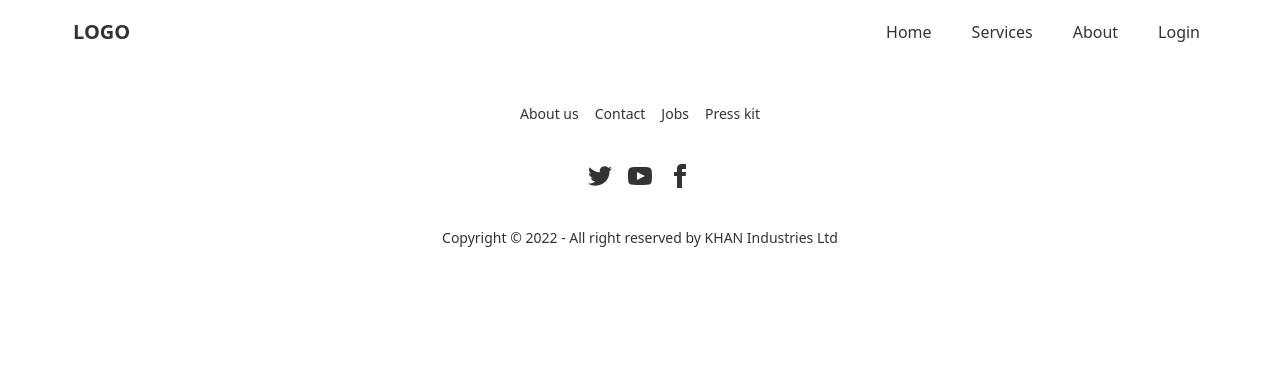
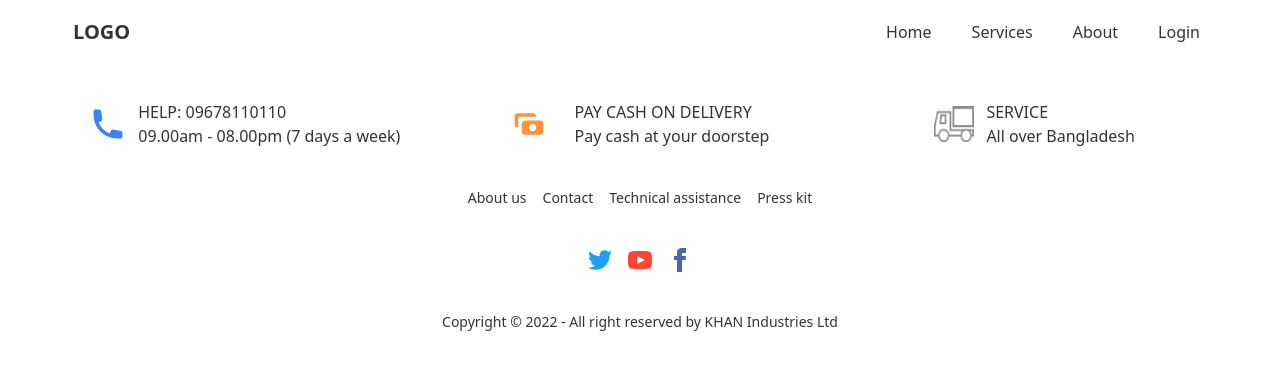
Before and after one commit to rumon5h/manufacturer-website-client, a React (Create React App) app: page /home in a window 1280 px wide. Shown: the top 370 px of the page. Built offline with nearby package versions, Linux system fonts and the light colour scheme; no server answers.

Commit message:
added benefits section

```diff
--- a/package.json
+++ b/package.json
@@ -3,6 +3,7 @@
   "version": "0.1.0",
   "private": true,
   "dependencies": {
+    "@heroicons/react": "^1.0.6",
     "@testing-library/jest-dom": "^5.16.4",
     "@testing-library/react": "^13.2.0",
     "@testing-library/user-event": "^13.5.0",
--- a/src/App.js
+++ b/src/App.js
@@ -1,12 +1,12 @@
 import { Route, Routes } from 'react-router-dom';
 import './App.css';
 import Home from './pages/Home/Home/Home';
-import Navbar from './pages/Home/Navbar/Navbar';
 import Login from './pages/Login/Login';
 import Signup from './pages/Signup/Signup';
 import  { Toaster } from 'react-hot-toast';
 import PrivateRoute from './pages/PrivateRoute/PrivateRoute';
 import Services from './pages/Services/Services';
+import Navbar from './pages/Navbar/Navbar';
 
 
 function App() {
--- /dev/null
+++ b/src/pages/Home/Benefits/Benefits.js
@@ -0,0 +1,37 @@
+import React from 'react';
+import { PhoneIcon, CashIcon } from '@heroicons/react/solid';
+import carImageIcon from '../../../images/service-icon.png';
+
+
+const Benefits = () => {
+    return (
+        <div className='grid grid-cols-1 md:grid-cols-2 lg:grid-cols-3'>
+            <div className='flex justify-center items-center mt-9'>
+                <PhoneIcon className="h-9 w-9 mr-3 text-blue-500 "></PhoneIcon>
+                <div>
+                    <p>HELP: 09678110110</p>
+                    <p>09.00am - 08.00pm (7 days a week)
+                    </p>
+                </div>
+            </div>
+            <div className='flex justify-center gap-4 items-center mt-9'>
+                <CashIcon className="h-9 w-9 mr-3 text-orange-400"></CashIcon>
+                <div>
+                    <p>PAY CASH ON DELIVERY</p>
+                    <p>Pay cash at your doorstep</p>
+                </div>
+            </div>
+            <div className='flex justify-center items-center mt-9'>
+
+                <img src={carImageIcon} className="h-9 w-10 mr-3" alt="" />
+                <div>
+                    <p>SERVICE</p>
+                    <p>All over Bangladesh</p>
+                </div>
+            </div>
+
+        </div>
+    );
+};
+
+export default Benefits;
--- a/src/pages/Home/Home/Home.js
+++ b/src/pages/Home/Home/Home.js
@@ -1,9 +1,11 @@
 import React from 'react';
+import Benefits from '../Benefits/Benefits';
 import Footer from '../../Shared/Footer/Footer';
 
 const Home = () => {
     return (
         <div>
+            <Benefits></Benefits>
             <Footer></Footer>
         </div>
     );
--- a/src/pages/Home/Navbar/Navbar.js
+++ b/src/pages/Navbar/Navbar.js
@@ -2,7 +2,8 @@
 import React from 'react';
 import { useAuthState } from 'react-firebase-hooks/auth';
 import { Link } from 'react-router-dom';
-import auth from '../../../firebase.init';
+import auth from '../../firebase.init';
+
 
 const Navbar = () => {
     const [user] = useAuthState(auth);
--- a/src/pages/Shared/Footer/Footer.js
+++ b/src/pages/Shared/Footer/Footer.js
@@ -7,14 +7,14 @@
             <div className="grid grid-flow-col gap-4">
                 <Link to='' className="link link-hover">About us</Link>
                 <Link to='' className="link link-hover">Contact</Link>
-                <Link to='' className="link link-hover">Jobs</Link>
+                <Link to='' className="link link-hover">Technical assistance</Link>
                 <Link to='' className="link link-hover">Press kit</Link>
             </div>
             <div>
                 <div className="grid grid-flow-col gap-4">
-                    <Link to=''><svg xmlns="http://www.w3.org/2000/svg" width="24" height="24" viewBox="0 0 24 24" className="fill-current"><path d="M24 4.557c-.883.392-1.832.656-2.828.775 1.017-.609 1.798-1.574 2.165-2.724-.951.564-2.005.974-3.127 1.195-.897-.957-2.178-1.555-3.594-1.555-3.179 0-5.515 2.966-4.797 6.045-4.091-.205-7.719-2.165-10.148-5.144-1.29 2.213-.669 5.108 1.523 6.574-.806-.026-1.566-.247-2.229-.616-.054 2.281 1.581 4.415 3.949 4.89-.693.188-1.452.232-2.224.084.626 1.956 2.444 3.379 4.6 3.419-2.07 1.623-4.678 2.348-7.29 2.04 2.179 1.397 4.768 2.212 7.548 2.212 9.142 0 14.307-7.721 13.995-14.646.962-.695 1.797-1.562 2.457-2.549z"></path></svg></Link>
-                    <Link to=''><svg xmlns="http://www.w3.org/2000/svg" width="24" height="24" viewBox="0 0 24 24" className="fill-current"><path d="M19.615 3.184c-3.604-.246-11.631-.245-15.23 0-3.897.266-4.356 2.62-4.385 8.816.029 6.185.484 8.549 4.385 8.816 3.6.245 11.626.246 15.23 0 3.897-.266 4.356-2.62 4.385-8.816-.029-6.185-.484-8.549-4.385-8.816zm-10.615 12.816v-8l8 3.993-8 4.007z"></path></svg></Link>
-                    <Link to=''><svg xmlns="http://www.w3.org/2000/svg" width="24" height="24" viewBox="0 0 24 24" className="fill-current"><path d="M9 8h-3v4h3v12h5v-12h3.642l.358-4h-4v-1.667c0-.955.192-1.333 1.115-1.333h2.885v-5h-3.808c-3.596 0-5.192 1.583-5.192 4.615v3.385z"></path></svg></Link>
+                    <Link to=''><svg xmlns="http://www.w3.org/2000/svg" width="24" height="24" viewBox="0 0 24 24" className="fill-current text-[#1CA1F2]"><path d="M24 4.557c-.883.392-1.832.656-2.828.775 1.017-.609 1.798-1.574 2.165-2.724-.951.564-2.005.974-3.127 1.195-.897-.957-2.178-1.555-3.594-1.555-3.179 0-5.515 2.966-4.797 6.045-4.091-.205-7.719-2.165-10.148-5.144-1.29 2.213-.669 5.108 1.523 6.574-.806-.026-1.566-.247-2.229-.616-.054 2.281 1.581 4.415 3.949 4.89-.693.188-1.452.232-2.224.084.626 1.956 2.444 3.379 4.6 3.419-2.07 1.623-4.678 2.348-7.29 2.04 2.179 1.397 4.768 2.212 7.548 2.212 9.142 0 14.307-7.721 13.995-14.646.962-.695 1.797-1.562 2.457-2.549z"></path></svg></Link>
+                    <Link to=''><svg xmlns="http://www.w3.org/2000/svg" width="24" height="24" viewBox="0 0 24 24" className="fill-current text-[#FE4535]"><path d="M19.615 3.184c-3.604-.246-11.631-.245-15.23 0-3.897.266-4.356 2.62-4.385 8.816.029 6.185.484 8.549 4.385 8.816 3.6.245 11.626.246 15.23 0 3.897-.266 4.356-2.62 4.385-8.816-.029-6.185-.484-8.549-4.385-8.816zm-10.615 12.816v-8l8 3.993-8 4.007z"></path></svg></Link>
+                    <Link to=''><svg xmlns="http://www.w3.org/2000/svg" width="24" height="24" viewBox="0 0 24 24" className="fill-current text-[#4967AA]"><path d="M9 8h-3v4h3v12h5v-12h3.642l.358-4h-4v-1.667c0-.955.192-1.333 1.115-1.333h2.885v-5h-3.808c-3.596 0-5.192 1.583-5.192 4.615v3.385z"></path></svg></Link>
                 </div>
             </div>
             <div>
--- a/src/pages/Signup/Signup.js
+++ b/src/pages/Signup/Signup.js
@@ -1,27 +1,35 @@
 import React, { useState } from 'react';
-import { Link } from 'react-router-dom';
-
+import { Link, useLocation, useNavigate } from 'react-router-dom';
+import { useForm } from "react-hook-form";
 import { useCreateUserWithEmailAndPassword, useSignInWithGoogle, useUpdateProfile } from 'react-firebase-hooks/auth';
 import auth from '../../firebase.init';
-
 import Loading from '../Shared/Loading/Loading';
-
 
 const Signup = () => {
     const [passError, setPassError] = useState('');
-    const [error, setError] = useState('');
+    const location = useLocation();
+    const navigate = useNavigate();
+    const from = location.state?.from?.pathname || "/";
+    const [updateProfile, updating, UpdateError] = useUpdateProfile(auth);
+    const [signInWithGoogle, gUser, gLoading, gError] = useSignInWithGoogle(auth);
+    const { register, formState: { errors }, handleSubmit } = useForm();
+
+
     const [
         createUserWithEmailAndPassword,
         user,
         loading,
         newUsererror,
     ] = useCreateUserWithEmailAndPassword(auth, { sendEmailVerification: true });
-    const [updateProfile, updating, UpdateError] = useUpdateProfile(auth);
-    const [signInWithGoogle, gUser, gLoading, gError] = useSignInWithGoogle(auth);
 
     if (loading || updating) {
         return <Loading></Loading>
     }
+
+    if (user || gUser) {
+        navigate(from, { replace: true });
+    }
+
     const handleSignupEvent = async event => {
         event.preventDefault();
         const displayName = event.target.name.value;
@@ -34,7 +42,7 @@
             return setPassError('Password did not match.')
         }
         await createUserWithEmailAndPassword(email, password);
-        await updateProfile({displayName: displayName});
+        await updateProfile({ displayName: displayName });
     }
     // console.log(user);
 
@@ -49,9 +57,16 @@
                         <label className="label">
                             <span className="label-text">Name</span>
                         </label>
-                        <input type="text" placeholder='Your name' name='name' className="input input-bordered w-full max-w-xs" />
+                        <input
+                        {...register("name", { required: true })}
+                        type="text"
+                        placeholder='Your name'
+                        name='name'
+                        className="input input-bordered w-full max-w-xs"
+                        />
                         <label className="label">
-                            {error && <span className="label-text-alt">Alt label</span>}
+                            {errors.name?.type === 'required' && <span className="label-text-alt">Alt label</span>}
+
                         </label>
                     </div>
                     <div className="form-control w-full max-w-xs">
@@ -60,7 +75,7 @@
                         </label>
                         <input type="email" name='email' placeholder="Your email" className="input input-bordered w-full max-w-xs" />
                         <label className="label">
-                            {error && <span className="label-text-alt">Alt label</span>}
+                            {errors && <span className="label-text-alt">Alt label</span>}
                         </label>
                     </div>
                     <div className="form-control w-full max-w-xs">
@@ -69,7 +84,7 @@
                         </label>
                         <input type="password" name='password' placeholder="Password" className="input input-bordered w-full max-w-xs" />
                         <label className="label">
-                            {error && <span className="label-text-alt">Alt label</span>}
+                            {errors && <span className="label-text-alt">Alt label</span>}
                         </label>
                     </div>
                     <div className="form-control w-full max-w-xs">
@@ -78,7 +93,7 @@
                         </label>
                         <input type="password" name='confirmPassword' placeholder="Password" className="input input-bordered w-full max-w-xs" />
                         <label className="label">
-                            {error && <span className="label-text-alt text-red-500">{passError}</span>}
+                            {passError && <span className="label-text-alt text-red-500">{passError}</span>}
                         </label>
                     </div>
 
@@ -89,8 +104,8 @@
                     <p><small>Already have an account <Link to='/login' className='text-purple-700' >LogIn</Link> </small></p>
                     <div className="divider">OR</div>
                     <button
-                    onClick={() => signInWithGoogle()}
-                    className="btn w-full btn-outline">Continue with google</button>
+                        onClick={() => signInWithGoogle()}
+                        className="btn w-full btn-outline">Continue with google</button>
                 </div>
 
 
```
Also changed, not shown: src/pages/Login/Login.js (+5 -5 lines), src/images/service-icon.png (added), 1 other file (tests, documents, lock files or other folders).
